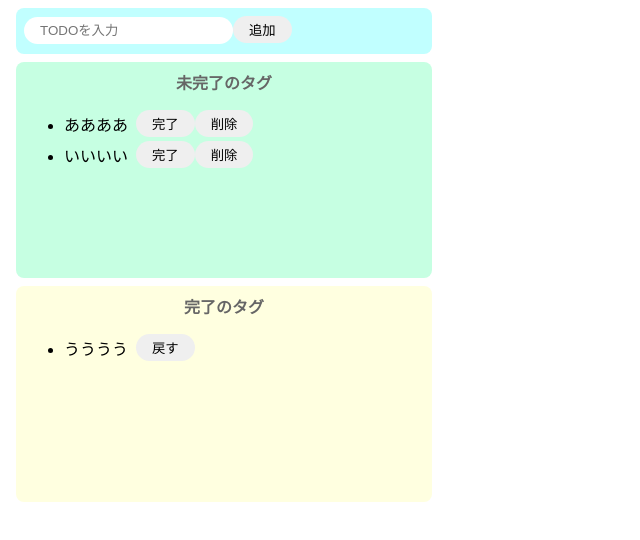
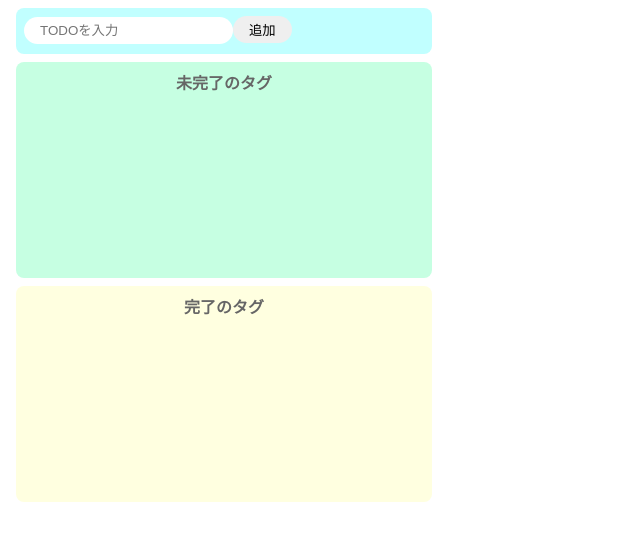
Before and after one commit to 304089/ToDoApp, a React (Create React App) app: page / in a window 1280 px wide. Shown: the top 540 px of the page, without its empty margins (0-640 px from the left). Built offline with nearby package versions, Linux system fonts and the light colour scheme.

Commit message:
タスク戻し機能完成

```diff
--- a/src/App.jsx
+++ b/src/App.jsx
@@ -4,11 +4,8 @@
 
 export const App = () => {
   const [todoText, setTodoText] = useState("");
-  const [incompleteTodos, setIncompleteTodos] = useState([
-    "ああああ",
-    "いいいい"
-  ]);
-  const [completeTodos, setCompleteTodos] = useState(["うううう"]);
+  const [incompleteTodos, setIncompleteTodos] = useState([]);
+  const [completeTodos, setCompleteTodos] = useState([]);
 
   const onChangeTodoText = (event) => setTodoText(event.target.value);
 
@@ -34,6 +31,14 @@
     setCompleteTodos(newCompleteTodos);
   };
 
+  const onClickBack = (index) => {
+    const newCompleteTodos = [...completeTodos];
+    newCompleteTodos.splice(index, 1);
+
+    const newIncompleteTodos = [...incompleteTodos, completeTodos[index]];
+    setCompleteTodos(newCompleteTodos);
+    setIncompleteTodos(newIncompleteTodos);
+  };
   return (
     <>
       <div className="input-area">
@@ -61,11 +66,11 @@
       <div className="complete-area">
         <p className="title">完了のタグ</p>
         <ul>
-          {completeTodos.map((todo) => {
+          {completeTodos.map((todo, index) => {
             return (
               <div key={todo} className="list-row">
                 <li>{todo}</li>
-                <button>戻す</button>
+                <button onClick={() => onClickBack(index)}>戻す</button>
               </div>
             );
           })}
```
